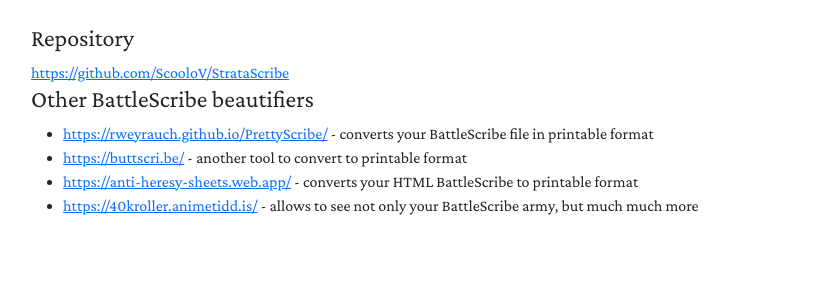
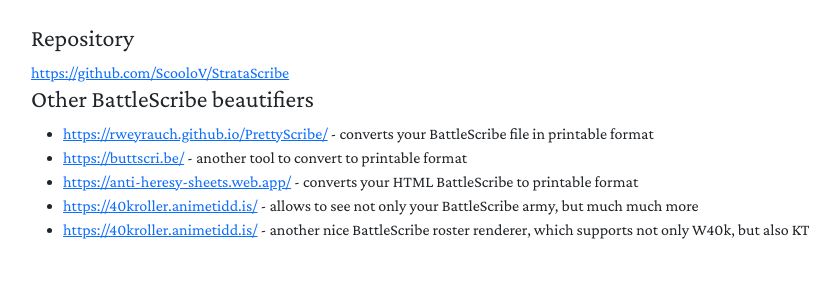
Before and after one commit to ScooloV/StrataScribe, a Flask app: page /about in a window 1280 px wide. Shown: the part 56-356 px from the top of the page, without its empty margins (51-891 px from the left). Run offline with Flask 2, Linux system fonts and the light colour scheme; parts of the project's set-up code (start-up, migrations or seed data) failed here and were passed over.

Commit message:
Small change to about.html

```diff
--- a/templates/about.html
+++ b/templates/about.html
@@ -34,6 +34,8 @@
         <li><a href="https://buttscri.be/">https://buttscri.be/</a> - another tool to convert to printable format</li>
         <li><a href="https://anti-heresy-sheets.web.app/">https://anti-heresy-sheets.web.app/</a> - converts your HTML BattleScribe to printable format
         <li><a href="https://40kroller.animetidd.is/">https://40kroller.animetidd.is/</a> - allows to see not only your BattleScribe army, but much much more</li>
+        <li><a href="https://dataslate.rocks/">https://40kroller.animetidd.is/</a> - another nice BattleScribe roster renderer, which supports not only W40k, but also KT</li>
+
     </ul>
 
 </div>
```
